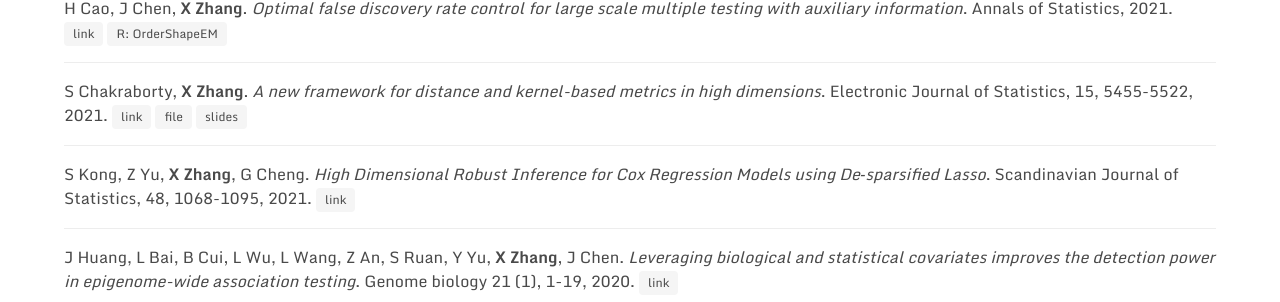
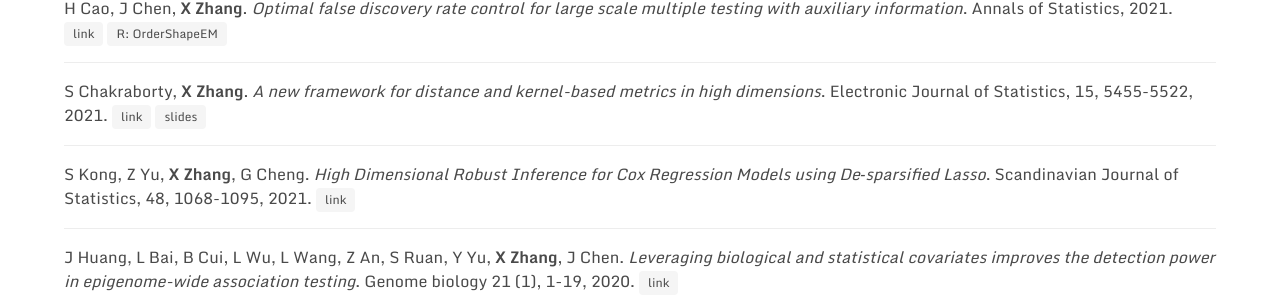
Before and after one commit to zhangxianyang11/zhangxiany-tamu.github.io, a Jekyll site: the page built from _pages/research.md, in a window 1280 px wide and 900 px high, scrolled down 837 px. Shown: the part 153-455 px from the top of the window. Built offline with Jekyll 4.4.1, drawn with Linux system fonts in a browser that asks for light colours; a style sheet for code colours, icons or effects is not loaded.

Commit message:
Update research.md

```diff
--- a/_pages/research.md
+++ b/_pages/research.md
@@ -149,7 +149,7 @@ permalink: /research
           <em>A new framework for distance and kernel-based metrics in high dimensions</em>.
           Electronic Journal of Statistics, 15, 5455-5522,
           2021.
-          <a class="tag" href="https://projecteuclid.org/journals/electronic-journal-of-statistics/volume-15/issue-2/A-new-framework-for-distance-and-kernel-based-metrics-in/10.1214/21-EJS1889.full">link</a> <a class="tag" href="/downloads/HM-2021.pdf">file</a> <a class="tag" href="/downloads/HM-slides.pdf">slides</a>
+          <a class="tag" href="https://projecteuclid.org/journals/electronic-journal-of-statistics/volume-15/issue-2/A-new-framework-for-distance-and-kernel-based-metrics-in/10.1214/21-EJS1889.full">link</a> <a class="tag" href="/downloads/HM-slides.pdf">slides</a>
           </p>
         </div>
       </div>
```
